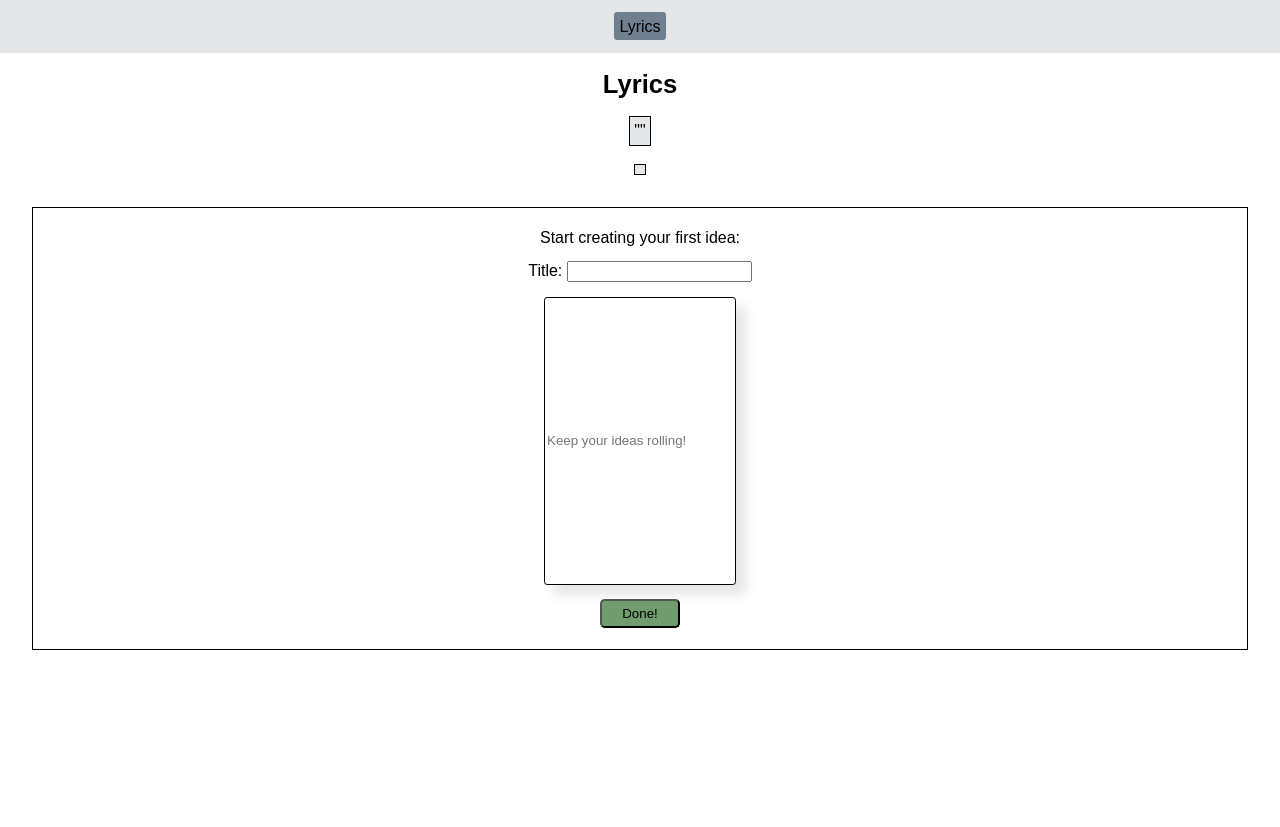
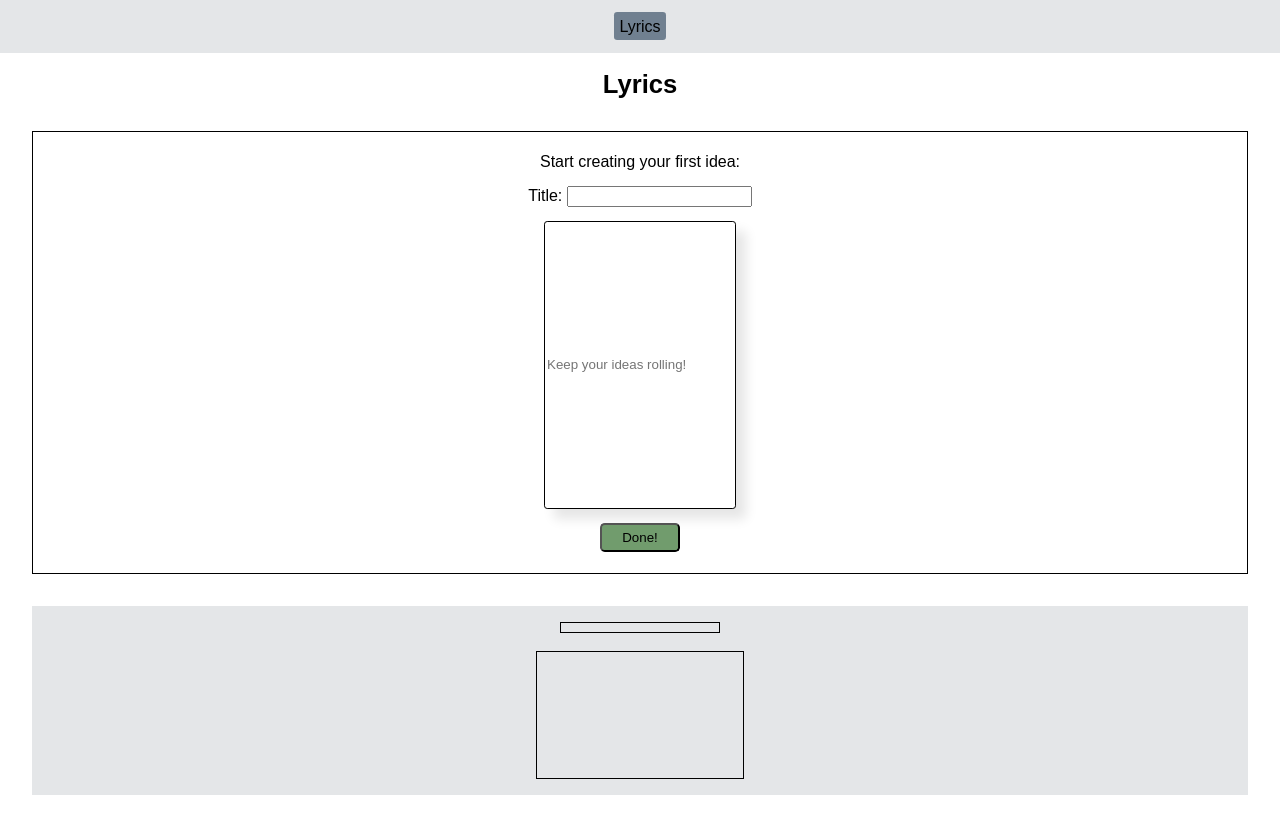
Before and after one commit to K-Juno/Track-Companion, a Next.js app: page /lyrics in a window 1280 px wide. Before the commit the page ends 800 px from the top, so only its background shows below. Built offline with nearby package versions, Linux system fonts and the light colour scheme.

Commit message:
add form reset and adjust styling of output

```diff
--- a/components/Form.js
+++ b/components/Form.js
@@ -7,16 +7,15 @@ export default function Form() {
 
   function handleSubmit(event) {
     event.preventDefault();
+    const form = event.target;
     setTitle(event.target.title.value.trim());
     setLyrics(event.target.lyrics.value.trim());
+    form.reset();
+    form.title.focus();
   }
 
   return (
     <>
-      <OutputContainer>
-        <Output>&quot;{title ? title : ''}&quot;</Output>
-        <Output>{lyrics ? lyrics : ''}</Output>
-      </OutputContainer>
       <InputForm onSubmit={handleSubmit}>
         Start creating your first idea:
         <div>
@@ -34,6 +33,10 @@ export default function Form() {
         </div>
         <Button type="submit">Done!</Button>
       </InputForm>
+      <OutputContainer>
+        <Output1>{title ? title : ''}</Output1>
+        <Output2>{lyrics ? lyrics : ''}</Output2>
+      </OutputContainer>
     </>
   );
 }
@@ -67,11 +70,24 @@ const OutputContainer = styled.div`
   display: flex;
   flex-direction: column;
   align-items: center;
+  text-align: center;
   gap: 1.1rem;
+  background-color: #e4e6e8;
+  margin: 2rem;
 `;
 
-const Output = styled.output`
+const Output1 = styled.output`
+  padding: 0.3rem;
+  border: 0.1rem solid black;
+  width: 10rem;
+  margin-top: 1rem;
+`;
+
+const Output2 = styled.output`
   padding: 0.3rem;
   border: 0.1rem solid black;
   background-color: #e4e6e8;
+  width: 13rem;
+  height: 8rem;
+  margin-bottom: 1rem;
 `;
```
